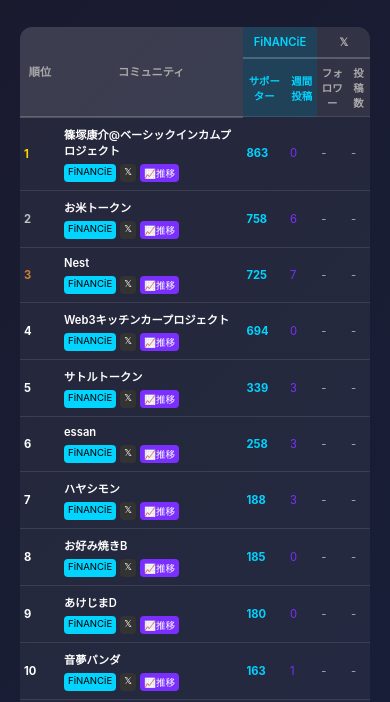
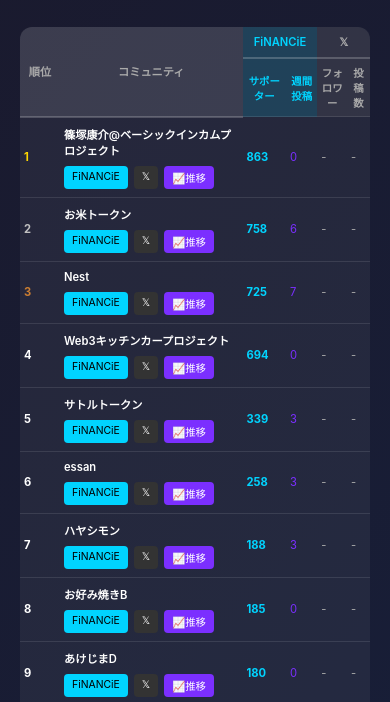
Before and after one commit to kimura-jane/FiNANCiE-bot, a website: page docs/index.html in a window 390 px wide. Shown: the part 112-814 px from the top of the page. Drawn offline with nearby package versions, Linux system fonts and the light colour scheme.

Commit message:
Update index.html

```diff
--- a/docs/index.html
+++ b/docs/index.html
@@ -108,18 +108,18 @@
 
     .community-name {
       font-weight: 600;
-      margin-bottom: 6px;
+      margin-bottom: 8px;
     }
 
     .links {
       display: flex;
-      gap: 4px;
+      gap: 8px;
       flex-wrap: wrap;
     }
 
     .links a {
-      font-size: 0.65rem;
-      padding: 2px 6px;
+      font-size: 0.7rem;
+      padding: 5px 12px;
       border-radius: 4px;
       text-decoration: none;
       transition: opacity 0.2s;
@@ -334,9 +334,13 @@
         font-size: 1.3rem;
       }
 
+      .links {
+        gap: 6px;
+      }
+
       .links a {
-        font-size: 0.6rem;
-        padding: 2px 4px;
+        font-size: 0.65rem;
+        padding: 4px 8px;
       }
 
       .modal {
```
